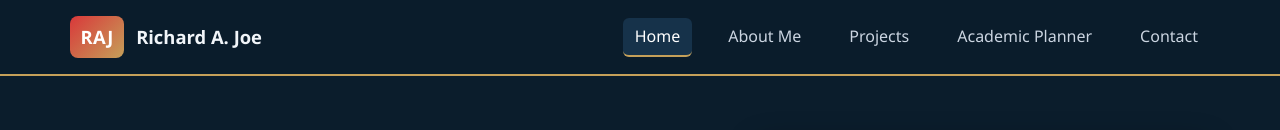
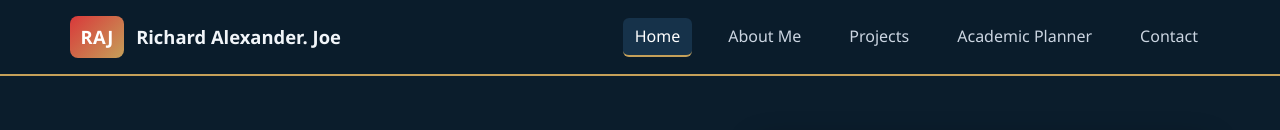
Before and after one commit to RichLex999/Cos106-Student-Portfolio, a plain HTML site: page index.html in a window 1280 px wide. Shown: the top 130 px of the page. Drawn offline with Linux system fonts and the light colour scheme.

Commit message:
Update index.html

```diff
--- a/index.html
+++ b/index.html
@@ -11,7 +11,7 @@
     <nav class="navbar container" aria-label="Main Navigation">
       <a href="index.html" class="brand">
         <span class="brand-badge">RAJ</span>
-        <span>Richard A. Joe</span>
+        <span>Richard Alexander. Joe</span>
       </a>
       <button class="menu-toggle" id="menuToggle" aria-label="Toggle Navigation">☰</button>
       <ul class="nav-links" id="navLinks">
```
